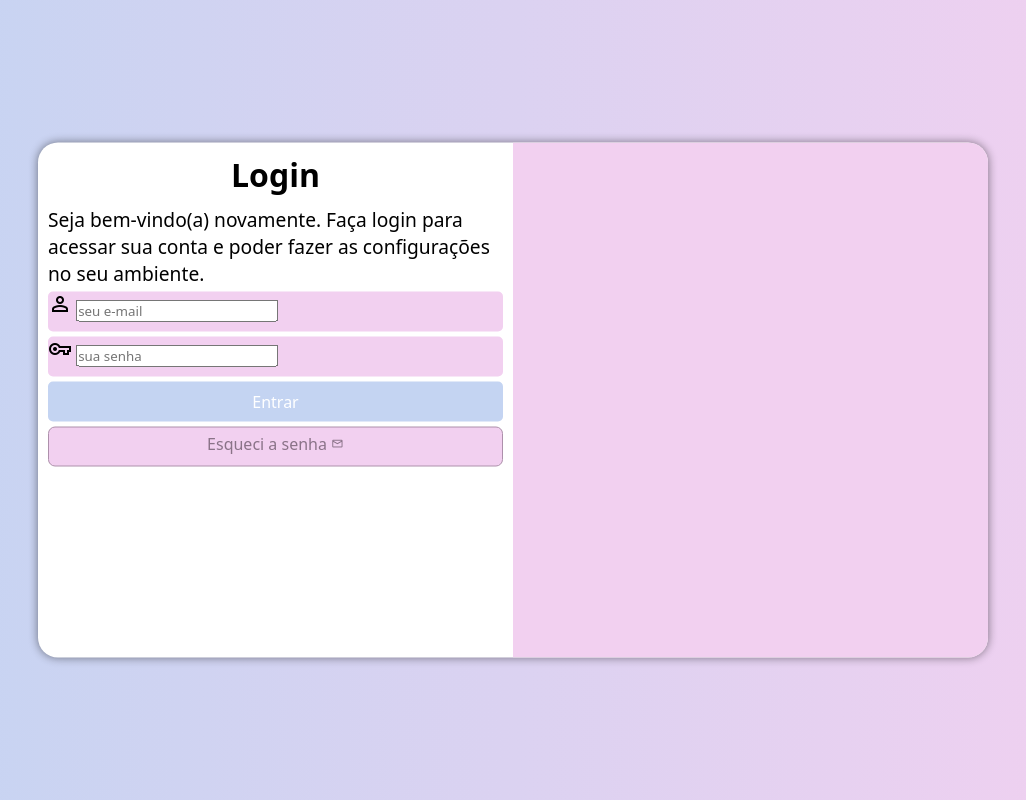
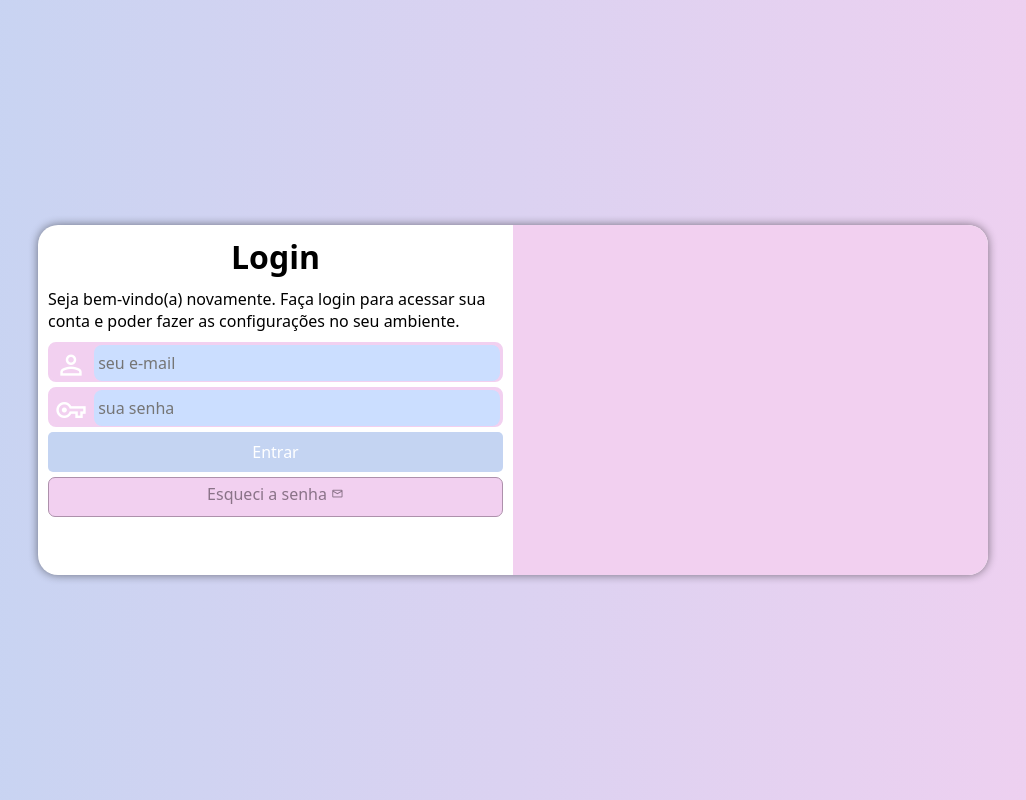
Before and after one commit to PauloAndreD/projeto-login, a plain HTML site: page index.html in a window 1280 px wide. Shown: the whole page, without its empty margins (127-1153 px from the left). Drawn offline with nearby package versions, Linux system fonts and the light colour scheme.

Commit message:
finalizado

```diff
--- a/estilos/media-query.css
+++ b/estilos/media-query.css
@@ -8,6 +8,7 @@
 
     section#login {
         width: 80vw;
+        height: 280px;
     }
 
     section#login > div#imagem {
@@ -30,6 +31,7 @@
 
     section#login{
         width: 950px;
+        height: 350px;
     }
 
     section#login > div#imagem {
@@ -48,6 +50,7 @@
     }
 
     div#formulario > p {
-        font-size: 1.2em;
+        font-size: 1em;
+        margin: 10px 0px;
     }
 }
--- a/estilos/style.css
+++ b/estilos/style.css
@@ -30,7 +30,6 @@ section#login{
     position: absolute;
     top: 50%;
     left: 50%;
-    transform: translate(-50%, -50%);
     overflow: hidden;
 
     background-color: white;
@@ -39,6 +38,7 @@ section#login{
     border-radius: 20px;
     box-shadow: 0px 0px 10px rgba(0, 0, 0, 0.479);
 
+    transform: translate(-50%, -50%);
     transition: width 0.3s, height 0.3s;
     transition-timing-function: ease;
 }
@@ -67,15 +67,40 @@ div#formulario > p {
 
 form > div.campo {
     background-color: #F2D0F0;
+    border: 2px solid #F2D0F0;
+    display: block;
     width: 100%;
-    display: block;
     height: 40px;
-    border-radius: 5px;
+    border-radius: 8px;
     margin: 5px 0px;
 }
 
 div.campo > label {
     display: none;
+}
+
+div.campo > span {
+    color: white;
+    /*background-color: black;*/
+    font-size: 2em;
+    width: 40px;
+    padding: 5px;
+}
+
+div.campo > input {
+    background-color: #cbdeff;
+    font-size: 1em;
+    width: calc(100% - 45px);
+    height: 100%;
+    border: 0px;
+    border-radius: 8px;
+    padding: 4px;
+    transform: translateY(-12px);
+}
+
+div.campo > input:focus-within {
+    background-color: white;
+    border: none;
 }
 
 form > input[type=submit] {
```
